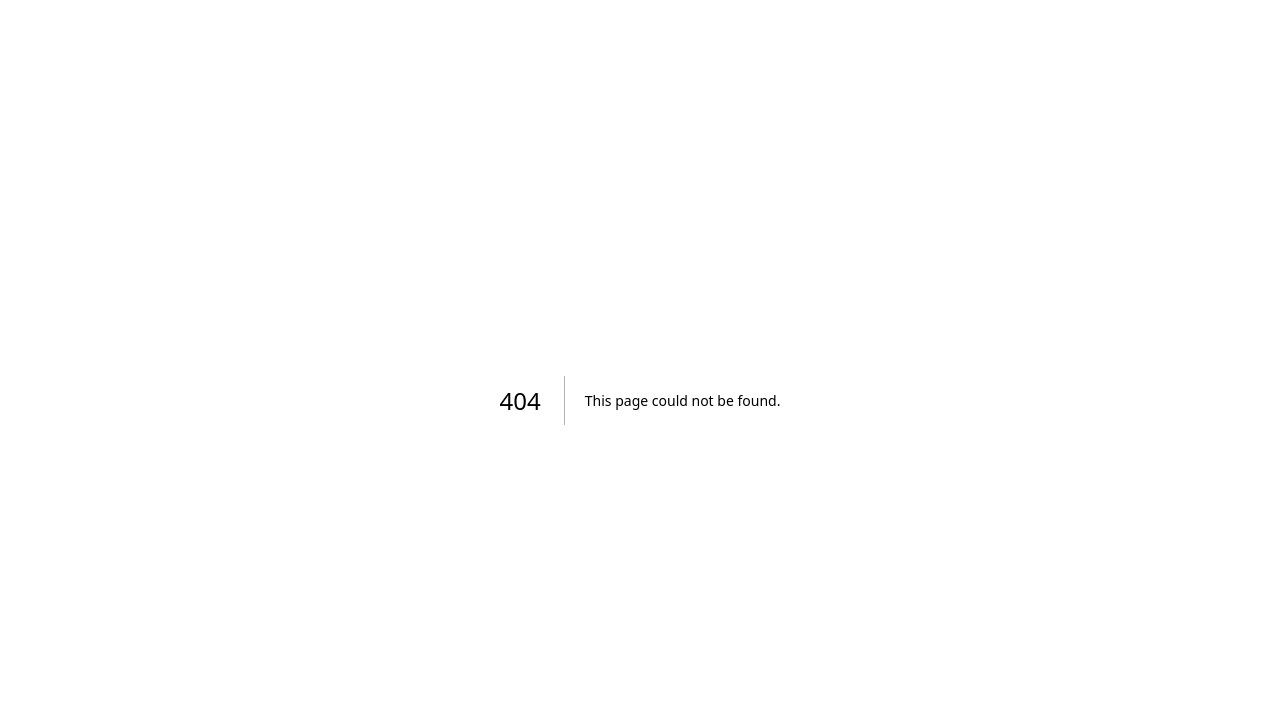
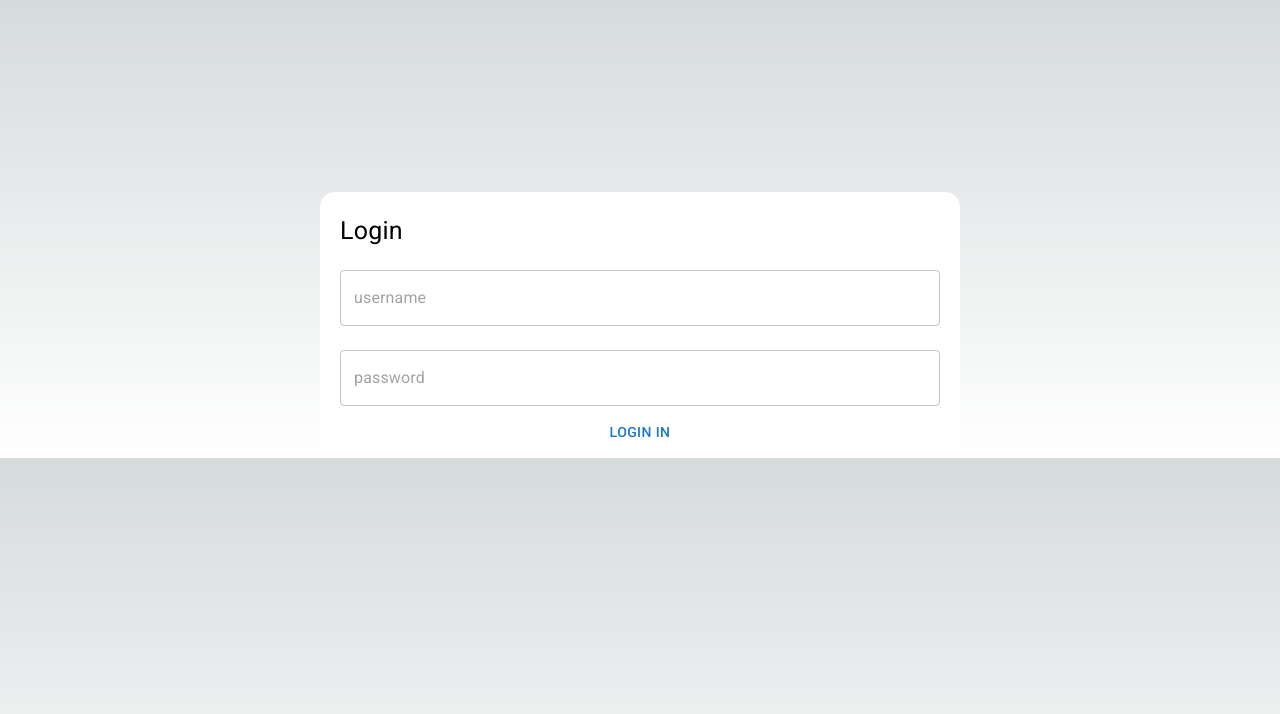
Before and after one commit to vothien0707/nextjs-app, a Next.js app: page /login in a window 1280 px wide. Before the commit this address had no page. Shown: the top 714 px of the page. Built offline with nearby package versions, Linux system fonts and the light colour scheme.

Commit message:
add ui login form

```diff
--- a/src/app/layout.tsx
+++ b/src/app/layout.tsx
@@ -1,5 +1,11 @@
 import type { Metadata } from "next";
 import { Inter } from "next/font/google";
+
+import "@fontsource/roboto/300.css";
+import "@fontsource/roboto/400.css";
+import "@fontsource/roboto/500.css";
+import "@fontsource/roboto/700.css";
+
 import "./globals.css";
 
 const inter = Inter({ subsets: ["latin"] });
--- /dev/null
+++ b/src/app/login/page.tsx
@@ -0,0 +1,43 @@
+import { Typography, Box, Button, Stack, TextField } from "@mui/material";
+
+export default function LoginPage() {
+  return (
+    <Box
+      sx={{
+        width: { xs: "80%", sm: "60%", md: "50%" },
+        px: "20px",
+        pt: "20px",
+        mx: "auto",
+        mt: { xs: "40%", sm: "30%", md: "15%" },
+        backgroundColor: "#fff",
+        borderRadius: "15px",
+      }}
+    >
+      <Typography color="#000" fontSize={25} sx={{ mb: "20px" }}>
+        Login
+      </Typography>
+      <Box component="form">
+        <Stack spacing={3}>
+          <TextField
+            type="text"
+            placeholder="username"
+            name="username"
+            fullWidth
+            color="success"
+          />
+          <TextField
+            type="password"
+            placeholder="password"
+            name="password"
+            fullWidth
+            color="success"
+          />
+        </Stack>
+
+        <Button fullWidth sx={{ mt: 1, mb: 1 }}>
+          login in
+        </Button>
+      </Box>
+    </Box>
+  );
+}
```
Also changed, not shown: package.json (+12 -5 lines), 2 other files (tests, documents, lock files or other folders).
